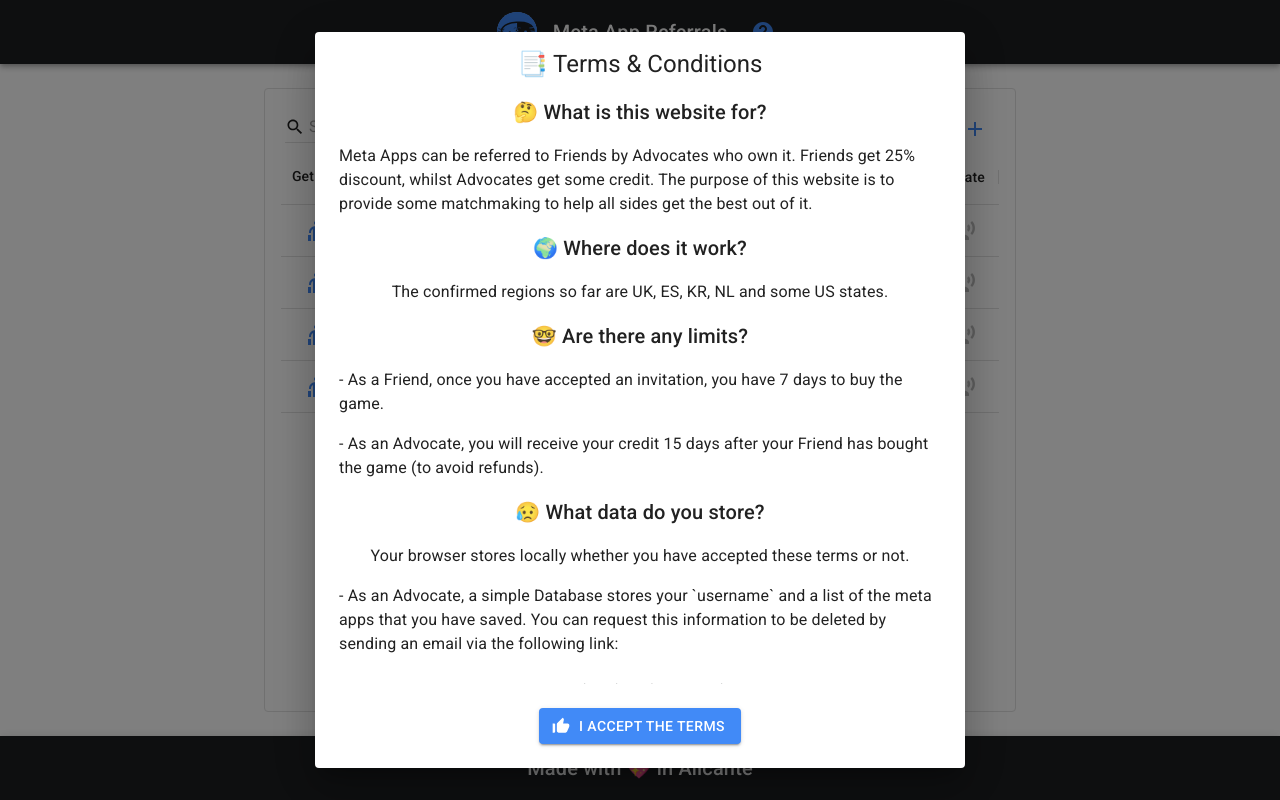
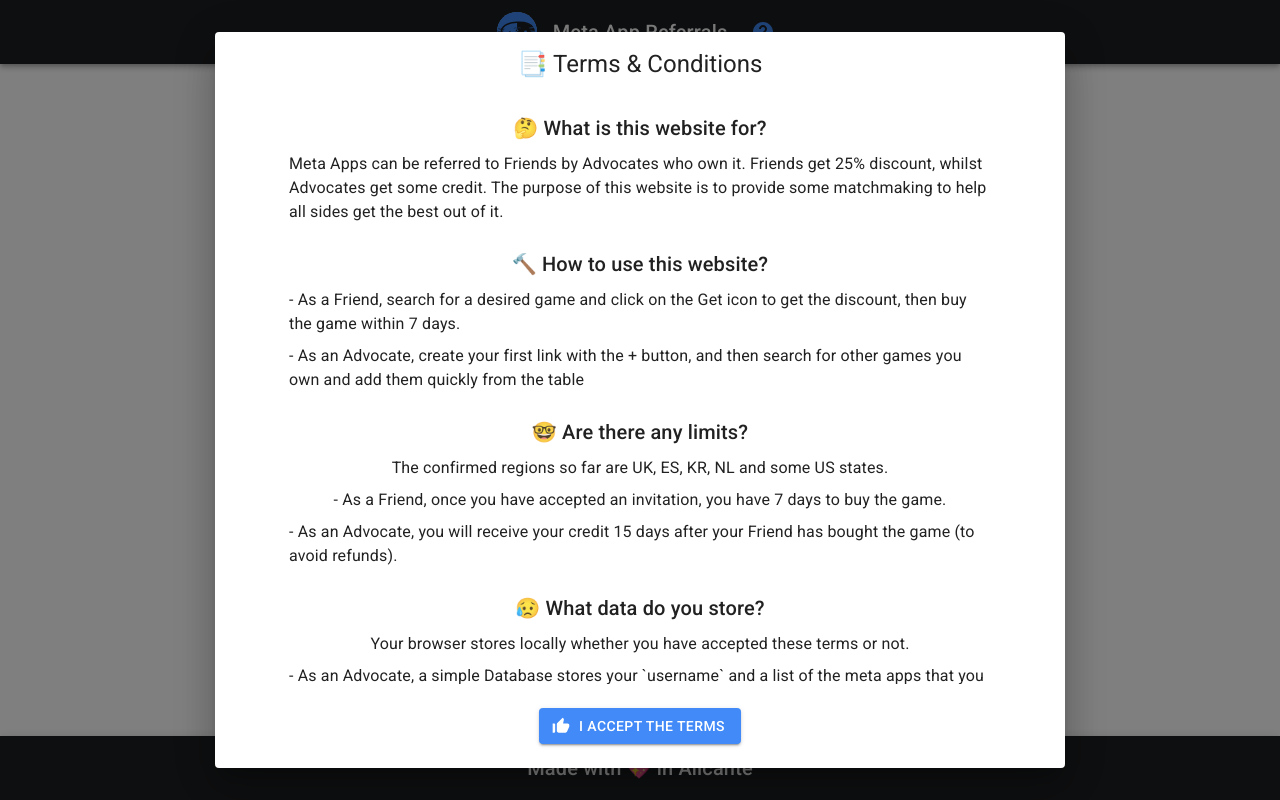
Before and after one commit to meta-dog/meta-dog, a React (Create React App) app in the folder meta-skin/: page / in a window 1280 px wide. Built offline with nearby package versions, Linux system fonts and the light colour scheme.

Commit message:
📝 frontend: Update Terms to explain usage better

```diff
--- a/meta-skin/src/components/HelpModal.tsx
+++ b/meta-skin/src/components/HelpModal.tsx
@@ -49,30 +49,46 @@ export default function HelpModal() {
         }
         setOpenHelpModal(false);
       }}
-      sx={{ "& .MuiPaper-root": { width: "95vw", maxWidth: "650px" } }}
+      sx={{ "& .MuiPaper-root": { width: "95vw", maxWidth: "850px" } }}
     >
       <DialogTitle variant="h5" textAlign="center">
         📑 Terms & Conditions
       </DialogTitle>
-      <DialogContent sx={{ paddingBottom: 0 }}>
+      <DialogContent
+        sx={{ paddingBottom: 0, maxWidth: "750px", margin: "auto" }}
+      >
         <Stack
           direction="column"
           alignItems="center"
           justifyContent="start"
-          className="gap-4 w-full overflow-auto"
+          className="gap-2 w-full overflow-auto"
         >
-          <Typography variant="h6">🤔 What is this website for?</Typography>
+          <Typography variant="h6" sx={{ paddingTop: 2 }}>
+            🤔 What is this website for?
+          </Typography>
           <Typography>
             Meta Apps can be referred to Friends by Advocates who own it.
             Friends get 25% discount, whilst Advocates get some credit. The
             purpose of this website is to provide some matchmaking to help all
             sides get the best out of it.
           </Typography>
-          <Typography variant="h6">🌍 Where does it work?</Typography>
+          <Typography variant="h6" sx={{ paddingTop: 2 }}>
+            🔨 How to use this website?
+          </Typography>
+          <Typography>
+            - As a Friend, search for a desired game and click on the Get icon
+            to get the discount, then buy the game within 7 days.
+          </Typography>
+          <Typography>
+            - As an Advocate, create your first link with the + button, and then
+            search for other games you own and add them quickly from the table
+          </Typography>
+          <Typography variant="h6" sx={{ paddingTop: 2 }}>
+            🤓 Are there any limits?
+          </Typography>
           <Typography>
             The confirmed regions so far are UK, ES, KR, NL and some US states.
           </Typography>
-          <Typography variant="h6">🤓 Are there any limits?</Typography>
           <Typography>
             - As a Friend, once you have accepted an invitation, you have 7 days
             to buy the game.
@@ -81,7 +97,9 @@ export default function HelpModal() {
             - As an Advocate, you will receive your credit 15 days after your
             Friend has bought the game (to avoid refunds).
           </Typography>
-          <Typography variant="h6">😥 What data do you store?</Typography>
+          <Typography variant="h6" sx={{ paddingTop: 2 }}>
+            😥 What data do you store?
+          </Typography>
           <Typography>
             Your browser stores locally whether you have accepted these terms or
             not.
@@ -103,16 +121,21 @@ export default function HelpModal() {
             attempts of saving links from someone else.
           </Typography>
           <Typography>
-            - As a Friend, nothing is saved. Whenever you click on a link you go
-            directly to the Meta Oculus Store, no strings attached.
+            - As a Friend, the App ids you have clicked on are saved, but you
+            can reset this from the Get column. Whenever you click on a link you
+            go directly to the Meta Oculus Store, no strings attached.
           </Typography>
-          <Typography variant="h6">💸 Where is the profit?</Typography>
+          <Typography variant="h6" sx={{ paddingTop: 2 }}>
+            💸 Where is the profit?
+          </Typography>
           <Typography>
             There is no profit here, at least for us! We simply hope to help
             everyone win (more apps sold, more people getting discounts and more
             people getting credit)
           </Typography>
-          <Typography variant="h6">🙏 What do I agree to?</Typography>
+          <Typography variant="h6" sx={{ paddingTop: 2 }}>
+            🙏 What do I agree to?
+          </Typography>
           <Typography>As a User, you agree to the following:</Typography>
           <Typography>- Not tampering with the lottery process</Typography>
           <Typography>
```
